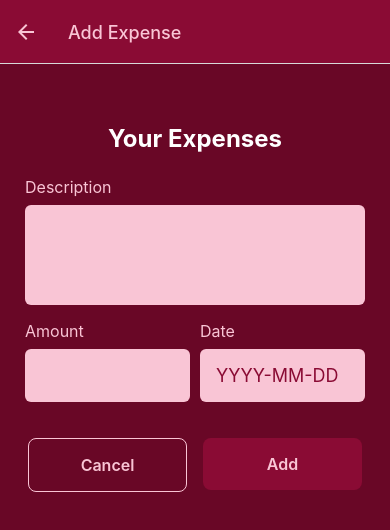
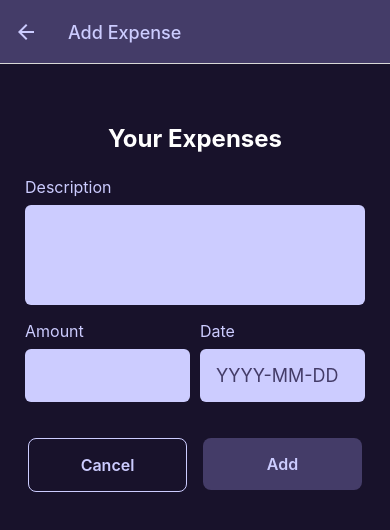
Before and after one commit to Nayni19/Expense-Tracker-App, a React Native app: screen /ManageExpenses in a window 390 px wide. Shown: the top 530 px of the page. Built offline with nearby package versions, Linux system fonts and the light colour scheme.

Commit message:
Frontend Application

```diff
--- a/components/ManageExpenses/ExpenseForm.js
+++ b/components/ManageExpenses/ExpenseForm.js
@@ -1,29 +1,52 @@
-import { StyleSheet, Text, View } from "react-native";
+import { Alert, StyleSheet, Text, View } from "react-native";
 import Input from "./Input";
 import { useState } from "react";
 import Button from "../UI/Button";
+import { getFormattedDate } from "../../util/date";
 
-const ExpenseForm = ({ onCancel, onSubmit, label }) => {
+const ExpenseForm = ({ onCancel, onSubmit, label, defaultValue }) => {
   const [inputValue, setInputValue] = useState({
-    amount: "",
-    date: "",
-    desc: "",
+    amount: {
+      value: defaultValue ? defaultValue.amount.toString() : "",
+      isValid: true,
+    },
+    date: {
+      value: defaultValue ? getFormattedDate(defaultValue.date) : "",
+      isValid: true,
+    },
+    desc: { value: defaultValue ? defaultValue.desc : "", isValid: true },
   });
+
   const inputHandler = (identifier, enteredText) => {
     setInputValue((currState) => {
       return {
         ...currState,
-        [identifier]: enteredText,
+        [identifier]: { value: enteredText, isValid: true },
       };
     });
   };
 
   const onSubmitHandler = () => {
     const expenseData = {
-      desc: inputValue.desc,
-      amount: +inputValue.amount,
-      date: new Date(inputValue.date),
+      desc: inputValue.desc.value,
+      amount: +inputValue.amount.value,
+      date: new Date(inputValue.date.value),
     };
+
+    const amountIsValid = !isNaN(expenseData.amount) && expenseData.amount > 0;
+    const descIsValid = expenseData.desc.trim().length > 0;
+    const dateIsValid = expenseData.date.toString() !== "Invalid Date";
+
+    if (!amountIsValid || !dateIsValid || !descIsValid) {
+      Alert.alert("Invalid Input", "Please enter the valid inputs!");
+      setInputValue({
+        amount: { value: inputValue.amount.value, isValid: amountIsValid },
+        date: { value: inputValue.date.value, isValid: dateIsValid },
+        desc: { value: inputValue.desc.value, isValid: descIsValid },
+      });
+      return;
+    }
+
     onSubmit(expenseData);
   };
   return (
@@ -32,31 +55,34 @@ const ExpenseForm = ({ onCancel, onSubmit, label }) => {
 
       <Input
         label="Description"
+        invalid={!inputValue.desc.isValid}
         textInputConfig={{
           multiline: true,
           onChangeText: inputHandler.bind(this, "desc"),
           autoCapitalize: "words",
-          value: inputValue.desc,
+          value: inputValue.desc.value,
         }}
       />
       <View style={styles.input}>
         <Input
           label="Amount"
+          invalid={!inputValue.amount.isValid}
           textInputConfig={{
             keyboardType: "number-pad",
             onChangeText: inputHandler.bind(this, "amount"),
-            value: inputValue.amount,
+            value: inputValue.amount.value,
           }}
           style={styles.spread}
         />
 
         <Input
           label="Date"
+          invalid={!inputValue.date.isValid}
           textInputConfig={{
             placeholder: "YYYY-MM-DD",
             maxLength: 10,
             onChangeText: inputHandler.bind(this, "date"),
-            value: inputValue.date,
+            value: inputValue.date.value,
           }}
           style={styles.spread}
         />
--- a/components/ManageExpenses/Input.js
+++ b/components/ManageExpenses/Input.js
@@ -1,14 +1,17 @@
 import { StyleSheet, Text, TextInput, View } from "react-native";
 import { GlobalStyles } from "../../styles";
 
-const Input = ({ label, textInputConfig, style }) => {
+const Input = ({ label, textInputConfig, style, invalid }) => {
   const inputStyle = [styles.textInput];
   if (textInputConfig && textInputConfig.multiline) {
     inputStyle.push(styles.multiLine);
   }
+  if (invalid) {
+    inputStyle.push(styles.invalidContainer);
+  }
   return (
     <View style={[styles.inputContainer, style]}>
-      <Text style={styles.labelText}>{label}</Text>
+      <Text style={[styles.labelText, invalid && styles.invalidText]}>{label}</Text>
       <TextInput {...textInputConfig} style={inputStyle} />
     </View>
   );
@@ -37,4 +40,13 @@ const styles = StyleSheet.create({
     minHeight: 100,
     textAlignVertical: "top",
   },
+  invalidContainer: {
+    backgroundColor: GlobalStyles.colors.error50,
+  },
+  invalidText: {
+    color: GlobalStyles.colors.error500,
+    // fontSize: 14,
+    // textAlign: "center",
+    // marginTop: 5,
+  },
 });
--- a/screens/ManageExpenses.js
+++ b/screens/ManageExpenses.js
@@ -1,7 +1,6 @@
 import { useContext, useLayoutEffect } from "react";
 import { StyleSheet, View } from "react-native";
 import { GlobalStyles } from "../styles";
-import Button from "../components/UI/Button";
 import { ExpenseContext } from "../store/ExpenseContext";
 import Icon from "../components/UI/Icon";
 import ExpenseForm from "../components/ManageExpenses/ExpenseForm";
@@ -10,6 +9,8 @@ const ManageExpenses = ({ route, navigation }) => {
   const expenseCtx = useContext(ExpenseContext);
   const id = route.params?.id;
   const isEditing = !!id;
+
+  const selectedData = expenseCtx.expenses.find((expense) => expense.id === id);
 
   const onCancelHandler = () => {
     navigation.goBack();
@@ -39,6 +40,7 @@ const ManageExpenses = ({ route, navigation }) => {
         onCancel={onCancelHandler}
         label={isEditing ? "Confirm" : "Add"}
         onSubmit={onConfirmHandler}
+        defaultValue={selectedData}
       />
 
       {isEditing && (
@@ -46,7 +48,7 @@ const ManageExpenses = ({ route, navigation }) => {
           <Icon
             size={30}
             icon="trash"
-            color={GlobalStyles.colors.primary100}
+            color={GlobalStyles.colors.error500}
             onPress={ondeleteHandler}
           />
         </View>
--- a/screens/RecentExpenses.js
+++ b/screens/RecentExpenses.js
@@ -11,7 +11,7 @@ const RecentExpenses = () => {
     const today = new Date();
     const recent = recentDays(today, 7);
 
-    return expense.date >= recent && expense.date < today;
+    return expense.date >= recent;
   });
 
   return (
--- a/styles.js
+++ b/styles.js
@@ -1,12 +1,12 @@
 export const GlobalStyles = {
   colors: {
     primary50: "#FEE3EC",
-    primary100: "#F9C5D5",
+    primary100: "#CCCCFF",
     primary200: "#F999B7",
     primary400: "#F2789F",
     primary500: "#EB5786",
-    primary700: "#8A0B34",
-    primary800: "#690726",
+    primary700: "#443C68",
+    primary800: "#18122B",
     accent500: "#f7bc0c",
     error50: "#fcc4e4",
     error500: "#9b095c",
--- a/util/date.js
+++ b/util/date.js
@@ -1,5 +1,5 @@
 export const getFormattedDate = (date) => {
-  return `${date.getFullYear()}-${date.getMonth() + 1}-${date.getDate()}`;
+  return date.toISOString().slice(0, 10);
 };
 
 export const recentDays = (date, days) => {
```
